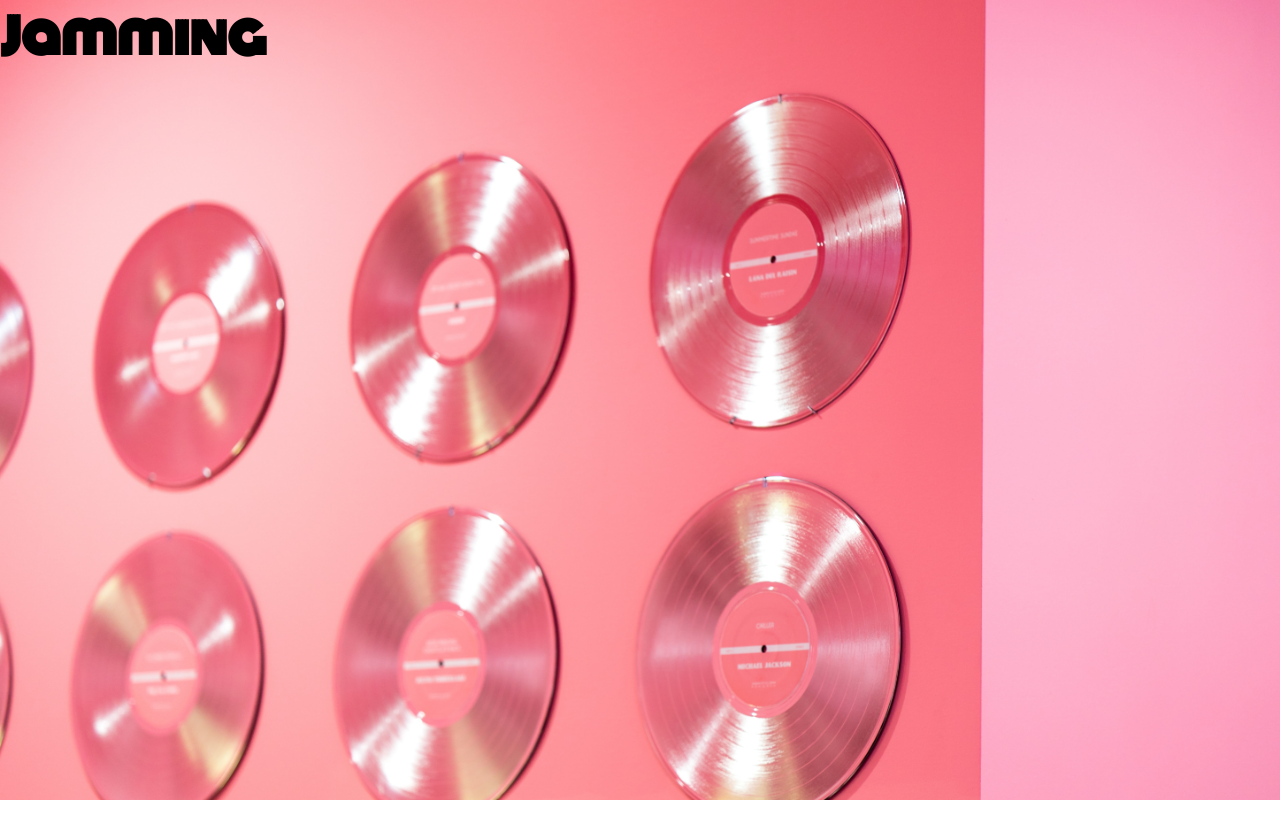
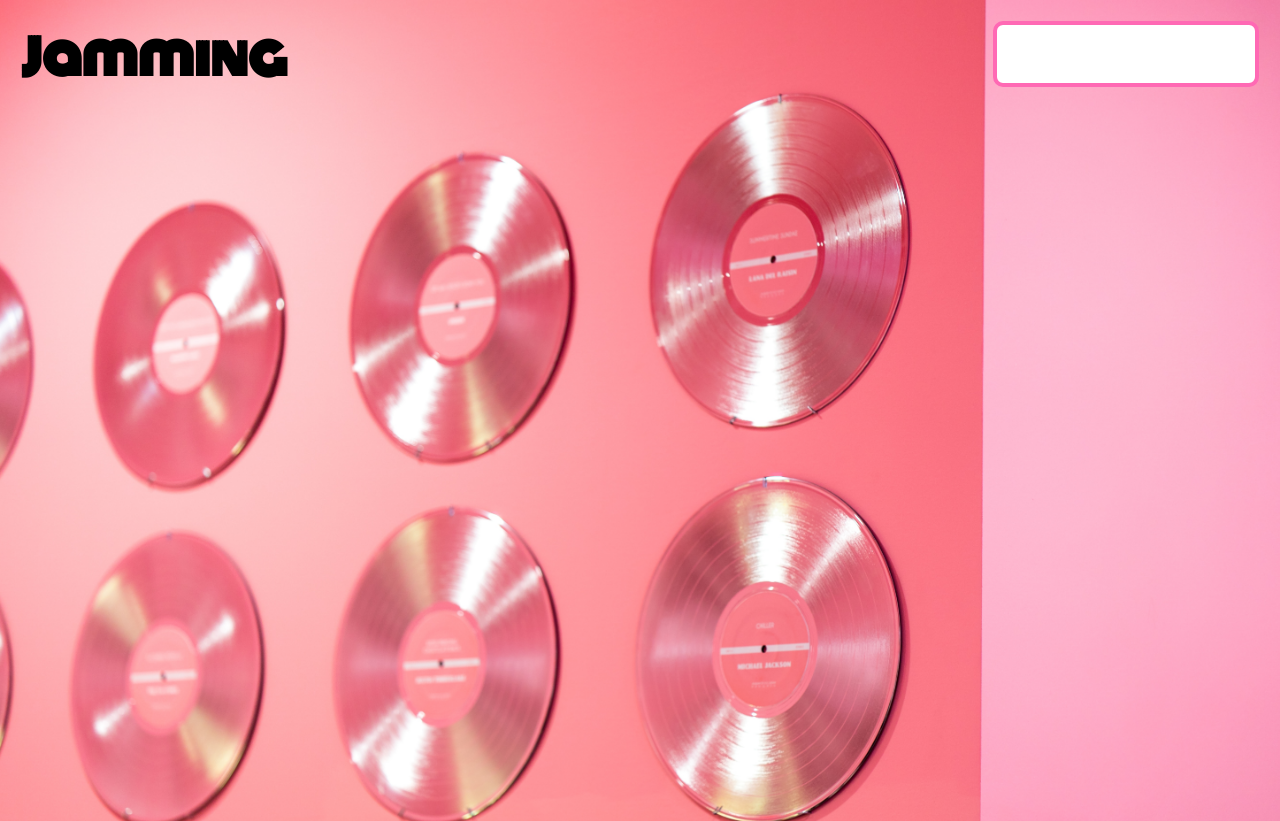
Before and after one commit to roseandlily33/silver-butterfly, a React (Create React App) app: page / in a window 1280 px wide. Before the commit the page ends 800 px from the top, so only its background shows below. Built offline with nearby package versions, Linux system fonts and the light colour scheme; a web font is replaced by a local one.

Commit message:
Added the components needed and body CSS

```diff
--- a/src/App.css
+++ b/src/App.css
@@ -9,14 +9,31 @@
 :root {
   --mainFont: 'Lisu Bosa', serif;
   --headingFont: 'Monoton', cursive;
+  --borderRadius: 10px;
+  --border: 4px solid hotpink;
+
 }
 
 body{
   background-image: url('./images/jason-leung-6rGJQry0_WI-unsplash.jpg');
   background-size: cover;
+  height: 100vh;
+  background-repeat: no-repeat;
 
 }
 h1{
   font-family: var(--headingFont);
   font-size: 3em;
 }
+nav{
+  display: flex;
+  flex-direction: row;
+  justify-content: space-between;
+  margin: 1.3em;
+}
+nav input{
+  width: 20em;
+  height: 5em;
+  border: var(--border);
+  border-radius: var(--borderRadius);
+}
--- a/src/components/Navbar.js
+++ b/src/components/Navbar.js
@@ -2,6 +2,7 @@ const NavBar = () => {
     return (
      <nav>
         <h1>Jamming</h1>
+        <input></input>
 
     </nav> );
 }
--- /dev/null
+++ b/src/components/Playlist.js
@@ -0,0 +1,6 @@
+
+const Playlist = () => {
+    return ( <h3>Playlist</h3> );
+}
+
+export default Playlist;
--- /dev/null
+++ b/src/components/Track.js
@@ -0,0 +1,6 @@
+
+const Track = () => {
+    return ( <h3>Track</h3> );
+}
+
+export default Track;
--- /dev/null
+++ b/src/components/Tracklist.js
@@ -0,0 +1,6 @@
+
+const Tracklist = () => {
+    return ( <h3>Tracklsit</h3> );
+}
+
+export default Tracklist;
```
Also changed, not shown: src/components/SearchResults.js (added, +8 -0 lines).
